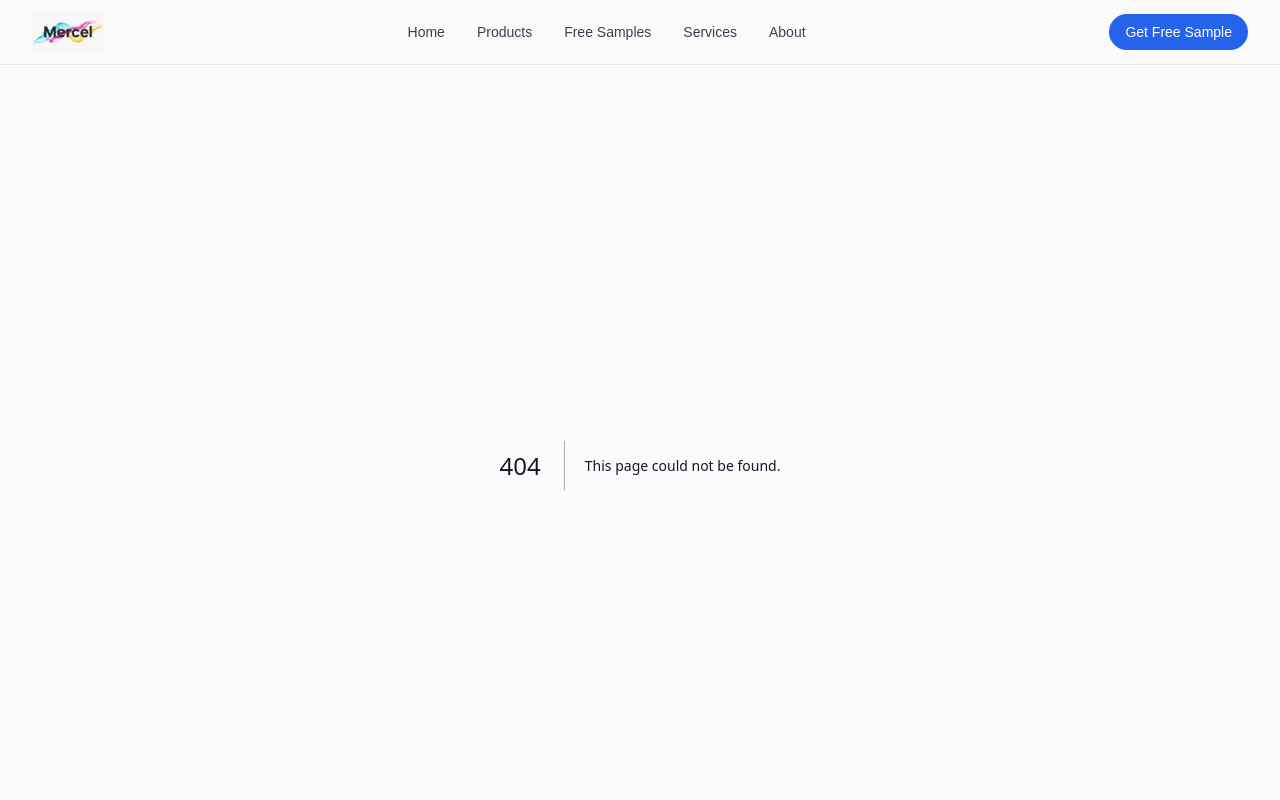
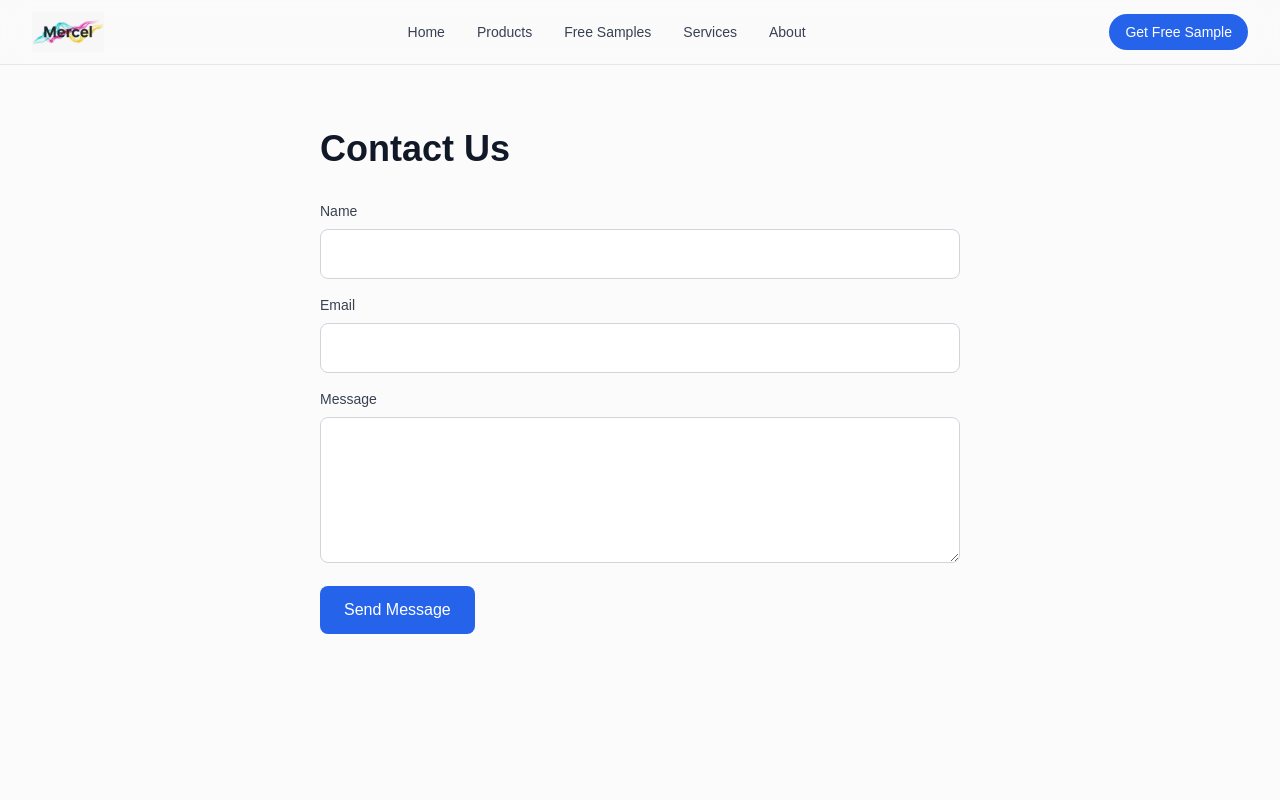
Before and after one commit to Mercel-Vercel/mercel-website, a Next.js app: page /contact in a window 1280 px wide. Before the commit this address had no page. Shown: the top 800 px of the page. Built offline with nearby package versions, Linux system fonts and the light colour scheme.

Commit message:
Create page.tsx

```diff
--- /dev/null
+++ b/app/contact/page.tsx
@@ -0,0 +1,68 @@
+"use client";
+
+import { useState } from "react";
+
+export default function ContactPage() {
+  const [formData, setFormData] = useState({ name: "", email: "", message: "" });
+  const [submitted, setSubmitted] = useState(false);
+
+  const handleSubmit = async (e: React.FormEvent) => {
+    e.preventDefault();
+    const response = await fetch("https://formspree.io/f/xvkokkzw", {
+      method: "POST",
+      headers: { "Content-Type": "application/json" },
+      body: JSON.stringify(formData),
+    });
+    if (response.ok) setSubmitted(true);
+  };
+
+  return (
+    <main className="min-h-screen bg-[#fbfbfb] py-16">
+      <div className="max-w-2xl mx-auto px-4">
+        <h1 className="text-4xl font-bold text-gray-900 mb-8">Contact Us</h1>
+        {!submitted ? (
+          <form onSubmit={handleSubmit} className="space-y-4">
+            <div>
+              <label className="block text-sm font-medium text-gray-700 mb-2">Name</label>
+              <input
+                type="text"
+                required
+                value={formData.name}
+                onChange={(e) => setFormData({ ...formData, name: e.target.value })}
+                className="w-full rounded-lg border border-gray-300 px-4 py-3"
+              />
+            </div>
+            <div>
+              <label className="block text-sm font-medium text-gray-700 mb-2">Email</label>
+              <input
+                type="email"
+                required
+                value={formData.email}
+                onChange={(e) => setFormData({ ...formData, email: e.target.value })}
+                className="w-full rounded-lg border border-gray-300 px-4 py-3"
+              />
+            </div>
+            <div>
+              <label className="block text-sm font-medium text-gray-700 mb-2">Message</label>
+              <textarea
+                required
+                rows={5}
+                value={formData.message}
+                onChange={(e) => setFormData({ ...formData, message: e.target.value })}
+                className="w-full rounded-lg border border-gray-300 px-4 py-3"
+              />
+            </div>
+            <button type="submit" className="rounded-lg bg-blue-600 px-6 py-3 text-white hover:bg-blue-700">
+              Send Message
+            </button>
+          </form>
+        ) : (
+          <div className="rounded-lg bg-green-50 p-6 text-green-800">
+            <h2>Thank you!</h2>
+            <p>We'll get back to you within 24 hours.</p>
+          </div>
+        )}
+      </div>
+    </main>
+  );
+}
```
